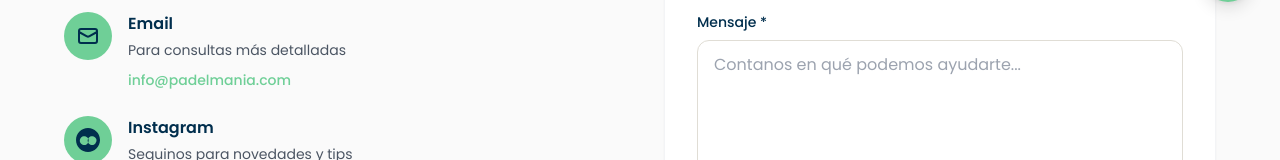
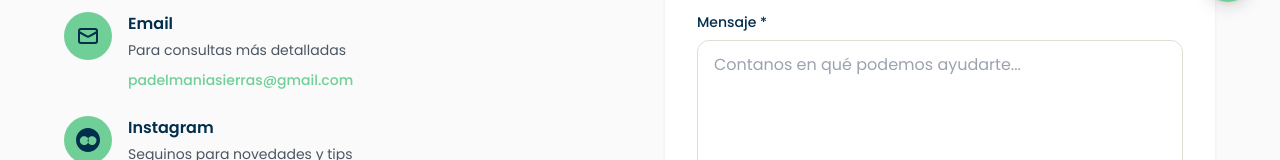
Before and after one commit to martiyaquinta/padelmania, a React (Vite) app: page /contact in a window 1280 px wide. Shown: the part 774-934 px from the top of the page. Built offline with nearby package versions, Linux system fonts and the light colour scheme.

Commit message:
fix: actualizar email a padelmaniasierras@gmail.com

```diff
--- a/src/pages/Contact.jsx
+++ b/src/pages/Contact.jsx
@@ -193,10 +193,10 @@ const Contact = () => {
                     Para consultas más detalladas
                   </p>
                   <a
-                    href="mailto:info@padelmania.com"
+                    href="mailto:padelmaniasierras@gmail.com"
                     className="text-mint text-sm font-medium hover:text-navy transition-colors"
                   >
-                    info@padelmania.com
+                    padelmaniasierras@gmail.com
                   </a>
                 </div>
               </div>
```
